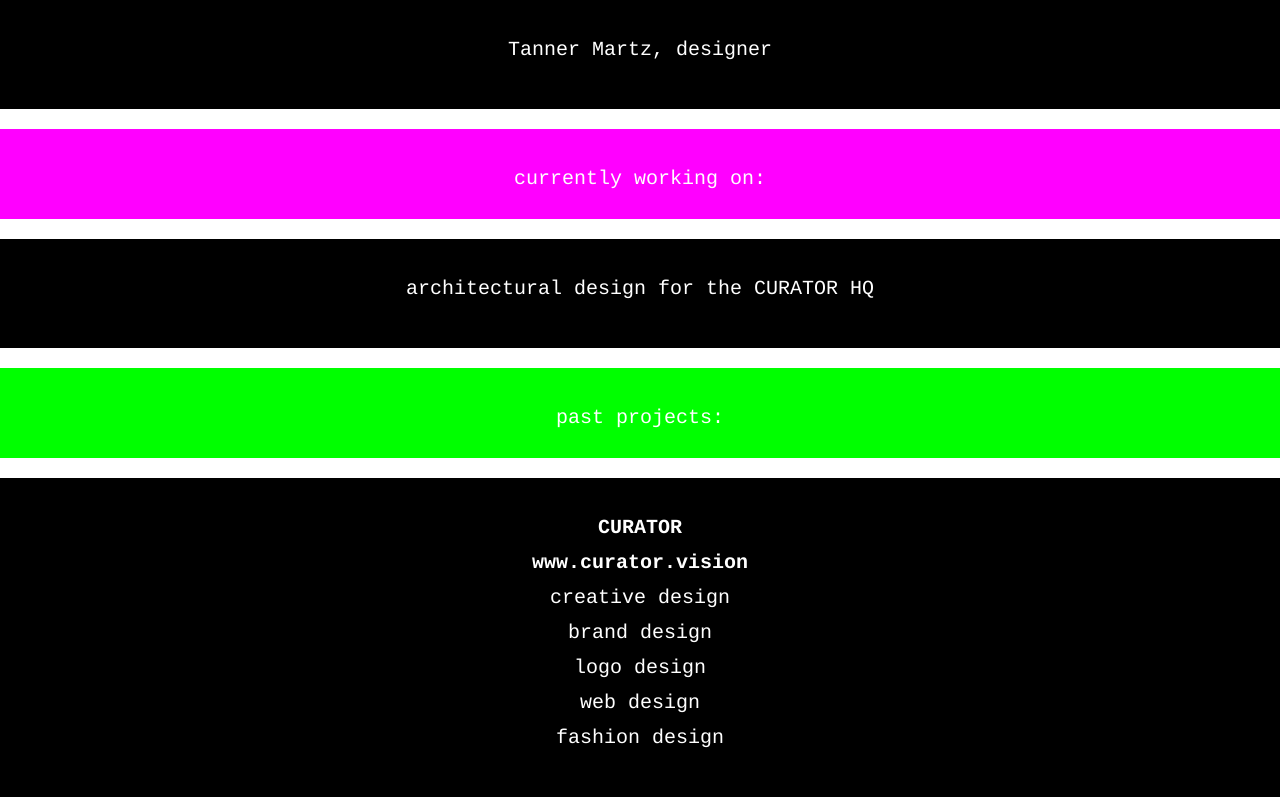
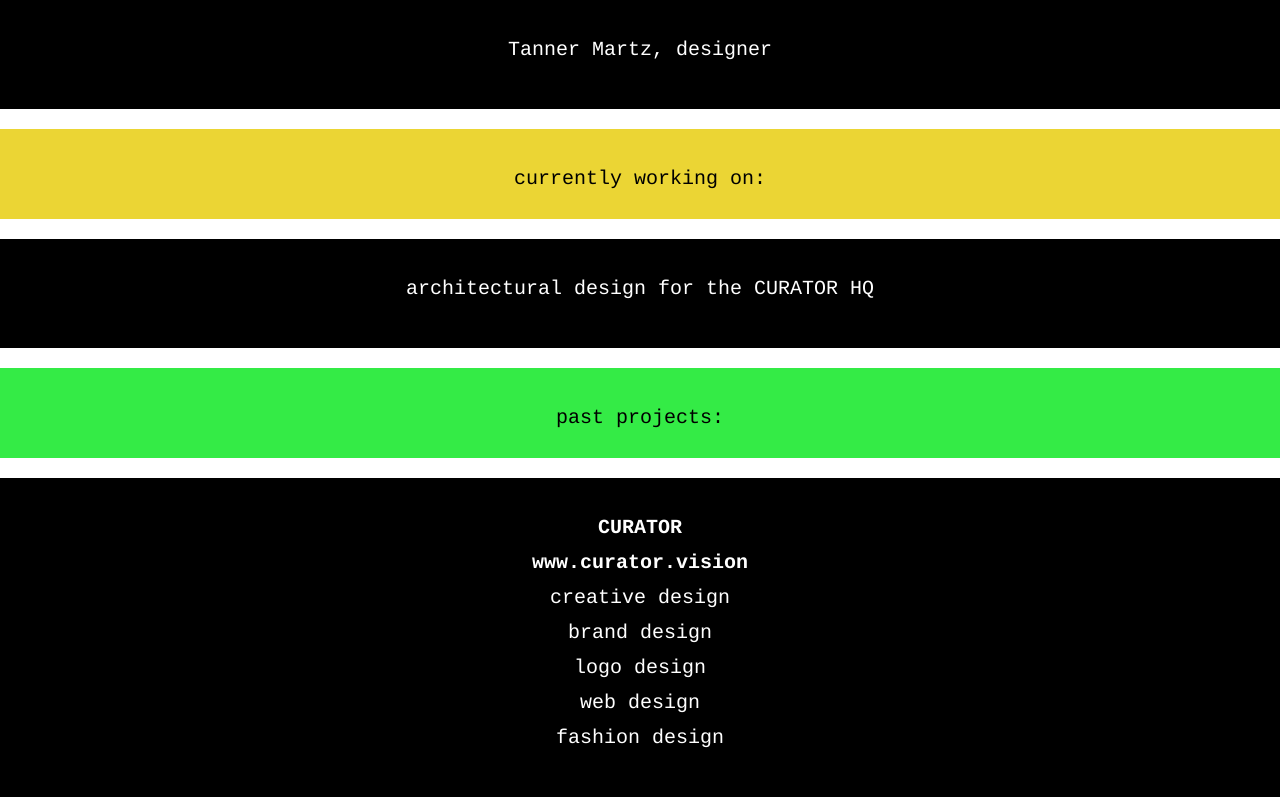
Before and after one commit to cur8tor/personalSite, a plain HTML site: page index.html in a window 1280 px wide. Drawn offline with Linux system fonts and the light colour scheme.

Commit message:
Update index.html

```diff
--- a/index.html
+++ b/index.html
@@ -22,7 +22,7 @@
 <br><br>
 </div>
 
-<div style="background:#f0f; color:white; height: 90px;margin-top:20px; margin-bottom:20px;">
+<div style="background:#ebd534; color:black; height: 90px;margin-top:20px; margin-bottom:20px;">
 <br>
 <p id="mainText" style="font-size: 20px;">currently working on:</p>
 </div>
@@ -32,7 +32,7 @@
 <br><br>
 </div>
 
-<div style="background:#0f0; color:white; height: 90px;margin-top:20px; margin-bottom:20px;">
+<div style="background:#34eb46; color:black; height: 90px;margin-top:20px; margin-bottom:20px;">
 <br>
 <p id="mainText" style="font-size: 20px;">past projects:</p>
 </div>
```
